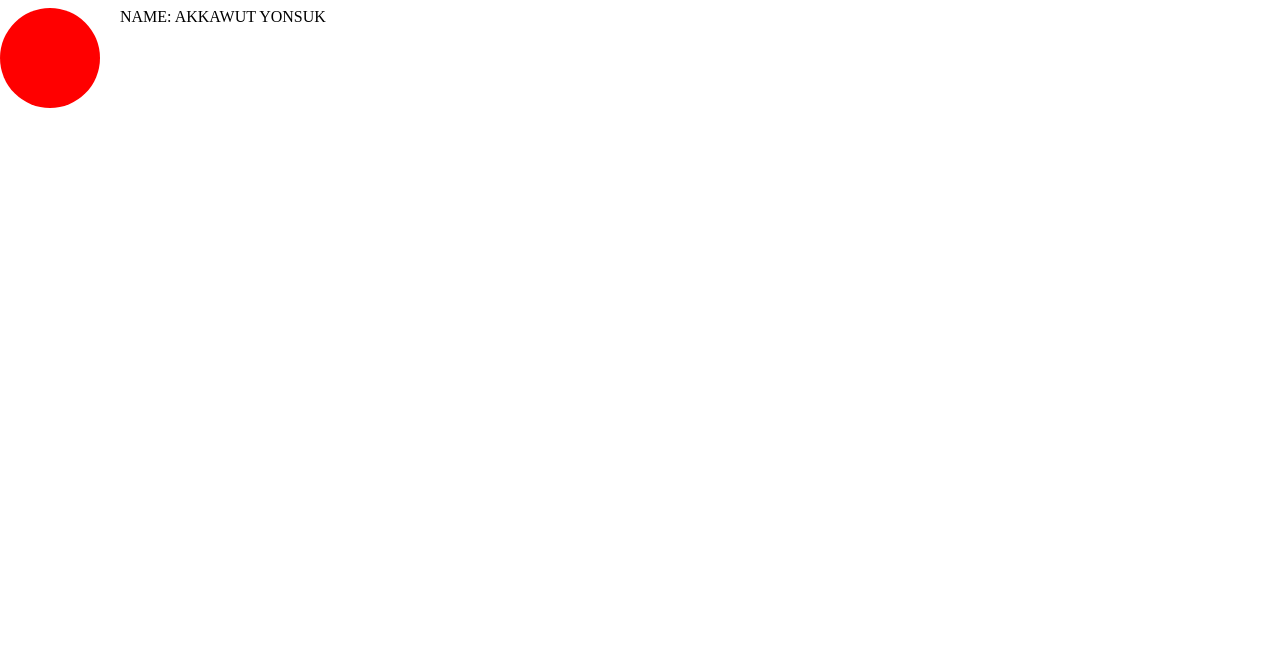
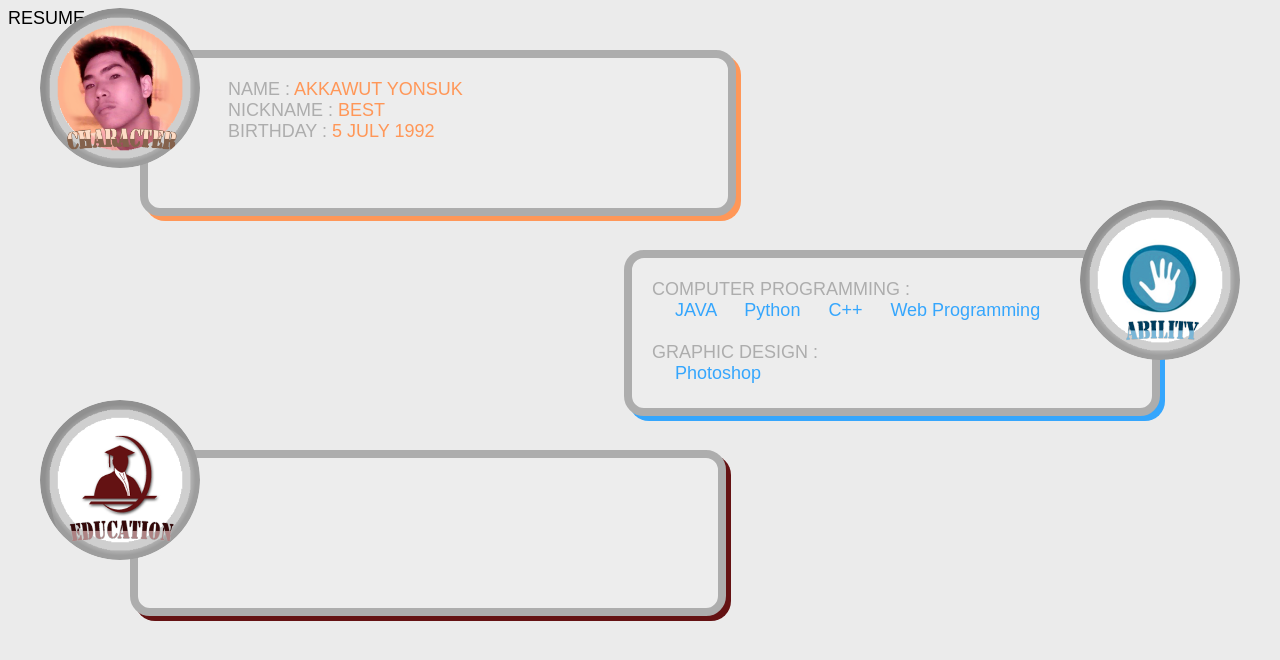
Before and after one commit to bestakkawut/Part4, a plain HTML site: page htmlfiles/index.html in a window 1280 px wide. Drawn offline with Linux system fonts and the light colour scheme.

Commit message:
ทำEducation  และ เข็ม ภาษาคอมพิวเตอร์

```diff
--- a/htmlfiles/css3.css
+++ b/htmlfiles/css3.css
@@ -1,27 +1,165 @@
+html,body{
+	font-family:Arial;
+	font-size:18px;
+	right:0;
+	overflow-x:hidden;
+	overflow-y:hidden;
+	background:#ebebeb;
+/* 	background:#35a6fd; */
+}
+span.span1{
+	color:#adadad;
+}
+#boxCha{
+	/* text-shadow:3px 3px #35a6fd; */
+	color:#ff9758;
+	/* color:#616161; */
+	position:absolute;
+	height:150px;
+	width:500px;
+	left:140px;
+	top:50px;
+	z-index:0;
+	background:#ededed;
+	/* background:#adadad; */
+	padding-left:80px;
+	box-shadow:5px 5px #ff9758;
+	border:8px;
+	border-style:solid;
+	border-color:#adadad;
+	border-radius:20px;
+	visibility:hidden;
+	-webkit-animation:animate_headinform 1s;
+	-webkit-animation-delay:2.5s;
+	-webkit-animation-fill-mode:forwards;
+}
+@-webkit-keyframes animate_headinform{
+	from { width:1px;top:-100px;-webkit-transform:rotate(-90deg); }
+	to { -webkit-transform:rotate(0deg);visibility:visible; }
+}
+#imghead{
+	height:auto;
+	width:160px;
+}
 #div1{
-	height:100px;
-	width:100px;
-	background:red;
+	height:160px;
+	width:160px;
 	border-radius:100%;
-	animation:animate_div 3s;
 	position:absolute;
-	left:0;
+	left:50%;
 	z-index:2;
+	overflow:hidden;
+	-webkit-animation:animate_div 1.5s;
+	-webkit-animation-delay:0.5s;
+	-webkit-animation-fill-mode:forwards;
+}
+@-webkit-keyframes animate_div{
+	from { left:50%;-webkit-transform:rotate(360deg); }
+	to { left:40px;-webkit-transform:rotate(0deg);}
+}
 
+#imgAbi{
+	height:auto;
+	width:160px;
+	-webkit-animation:animate_div2 1.5s;
+	-webkit-animation-delay:1s;
 }
-#divp{
+#div2{
+	height:160px;
+	width:160px;
+	border-radius:100%;
 	position:absolute;
-	left:120px;
-	animation:animate_p 3s;
-	-moz-backface-visibility:hidden;
-	z-index:1;
+	top:200px;
+	right:50%;
+	/* right:50px; */
+	z-index:2;
+	overflow:hidden;
+	-webkit-animation:animate_div2 1.5s;
+	-webkit-animation-delay:1s;
+	-webkit-animation-fill-mode:forwards;
 }
-@keyframes animate_div{
-	from { left:100% }
-	to { left:0px }
+@-webkit-keyframes animate_div2{
+	from { right:50%;-webkit-transform:rotate(-360deg); }
+	to {right:40px;-webkit-transform:rotate(0deg);visibility:visible;}
 }
-@keyframes animate_p{
-	from { left:100% }
-	75%{ left:100px}
-	to { left:120px; }
+
+/* @-webkit-keyframes animate_div2{
+	from { right:50px;width:500px;height:500px;-webkit-transform:rotateY(360deg); }
+	to { right:50px;width:160px;height:160px;-webkit-transform:rotateY(0deg);visibility:visible;}
+} */
+#boxAbi{
+	color:#35a6fd;
+	height:150px;
+	width:500px;
+	position:absolute;
+	right:120px;
+	top:250px;
+	z-index:0;
+	background:#ededed;
+	padding-left:20px;
+	box-shadow:5px 5px #35a6fd;
+	border:8px;
+	border-style:solid;
+	border-color:#adadad;
+	border-radius:20px;
+	visibility:hidden;
+	-webkit-animation:animate_boxAbi 2s;
+	-webkit-animation-delay:3s;
+	-webkit-animation-fill-mode:forwards;
+	overflow:hidden;
 }
+@-webkit-keyframes animate_boxAbi{
+	from {top:50px;right:120px;width:1px;-webkit-transform:rotateZ(90deg)}
+	50%{top:-50px;right:-100px;width:500px;-webkit-transform:rotateZ(90deg)}
+	to { top:250px;right:120px;-webkit-transform:rotateZ(0deg);visibility:visible; }
+}
+#imgEdu{
+	height:auto;
+	width:160px;
+}
+#div3{
+	height:160px;
+	width:160px;
+	border-radius:100%;
+	position:absolute;
+	top:400px;
+	left:50%;
+	z-index:2;
+	overflow:hidden;
+	-webkit-animation:animate_div3 1.5s;
+	-webkit-animation-delay:1.5s;
+	-webkit-animation-fill-mode:forwards;
+}
+@-webkit-keyframes animate_div3{
+	from {
+	visibility:visible;
+	left:50%;
+	-webkit-transform:rotate(360deg);
+	}
+	to { left:40px;-webkit-transform:rotate(0deg);visibility:visible;}
+}
+#boxEdu{
+	color:#641213;
+	position:absolute;
+	height:150px;
+	width:500px;
+	left:130px;
+	top:450px;
+	z-index:0;
+	background:#ededed;
+	padding-left:80px;
+	box-shadow:5px 5px #641213;
+	border:8px;
+	border-style:solid;
+	border-color:#adadad;
+	border-radius:20px;
+	visibility:hidden;
+	-webkit-animation:animate_boxEdu 1s;
+	-webkit-animation-delay:3.5s;
+	-webkit-animation-fill-mode:forwards;
+}
+@-webkit-keyframes animate_boxEdu{
+	from {top:-100px;width:150px;height:150px;border-radius:100%;-webkit-transform:rotate(-360deg); }
+	60%{top:550px;width:150px;height:75px;border-radius:100%;}
+	to { top:450px;width:500px;height:150px;right:130px;-webkit-transform:rotate(0deg);visibility:visible; }
+}
--- a/htmlfiles/index.html
+++ b/htmlfiles/index.html
@@ -1,10 +1,31 @@
 <!DOCTYPE html>
 <html>
+<meta charset="utf-8">
 <link rel="stylesheet" href="css3.css" >
 <head>
+<title>Resume</title>
 </head>
 <body>
-<div id="div1"></div>
-<div id="divp">NAME: AKKAWUT YONSUK</div>
+<div id="div1"><img id="imghead" src="imghead2.png" ></div>
+<div id="boxCha">
+<br>
+<span class="span1">NAME :</span> AKKAWUT YONSUK <br>
+<span class="span1">NICKNAME :</span> BEST <br>
+<span class="span1">BIRTHDAY :</span> 5 JULY 1992
+</div>
+<div id="divRe">RESUME</div>
+<div id="div2"><img id="imgAbi" src="imgAbi2.png" ></div>
+<div id="boxAbi">
+<br>
+<span class="span1">COMPUTER PROGRAMMING :</span> <br>
+&emsp; JAVA &emsp; Python &emsp; C++ &emsp; Web Programming <br><br>
+<span class="span1">GRAPHIC DESIGN :</span> <br>
+&emsp; Photoshop
+</div>
+<div></div>
+
+<div id="div3"><img id="imgEdu" src="imgEdu.png" ></div>
+<div id="boxEdu"></div>
+<div id="content"></div>
 </body>
 </html>
```
Also changed, not shown: htmlfiles/578038_10200142618322717_1028256357_n.jpg (added), htmlfiles/img.png (added), htmlfiles/imgAbi.png (added), htmlfiles/imgAbi2.png (added), htmlfiles/imgEdu.png (added), htmlfiles/imgJava.png (added), htmlfiles/imgPython.png (added), htmlfiles/imgcpp.png (added), htmlfiles/imghead.jpg (added), htmlfiles/imghead.png (added), htmlfiles/imghead2.png (added), 2 other files.
